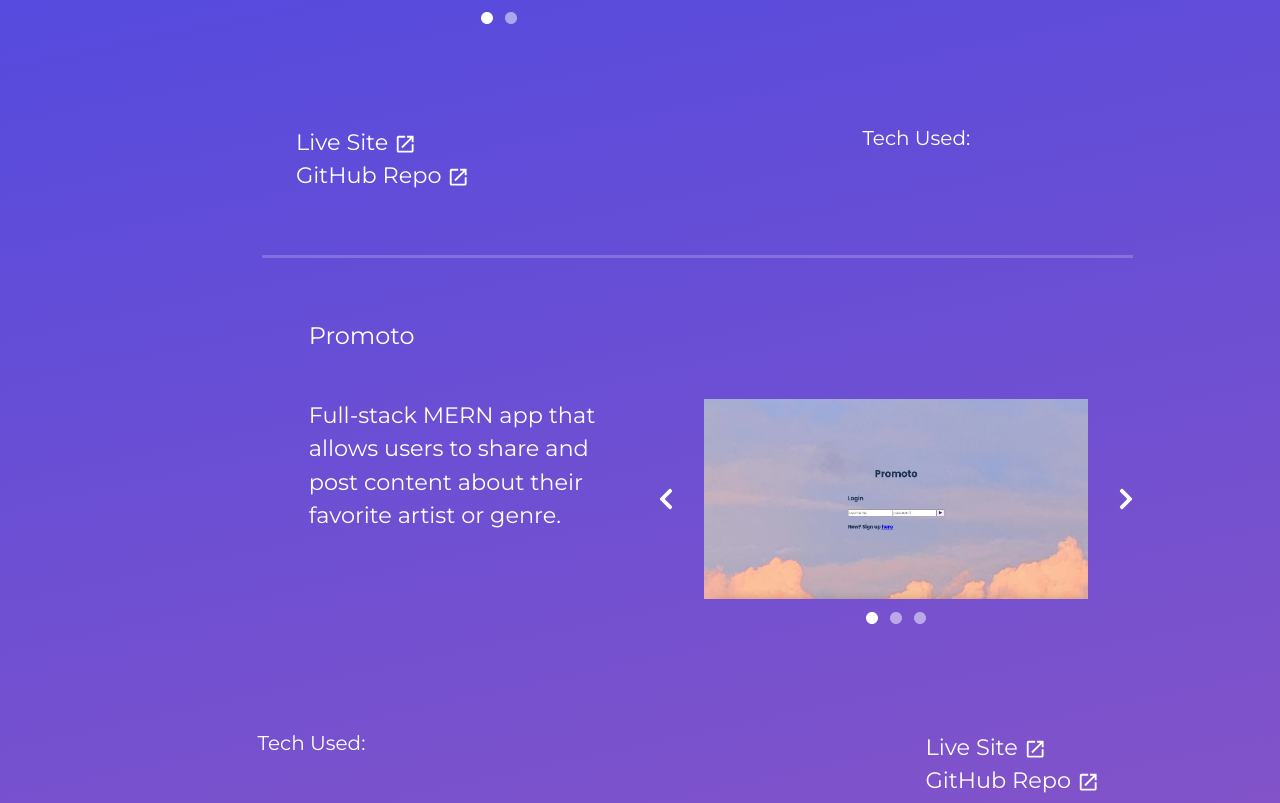
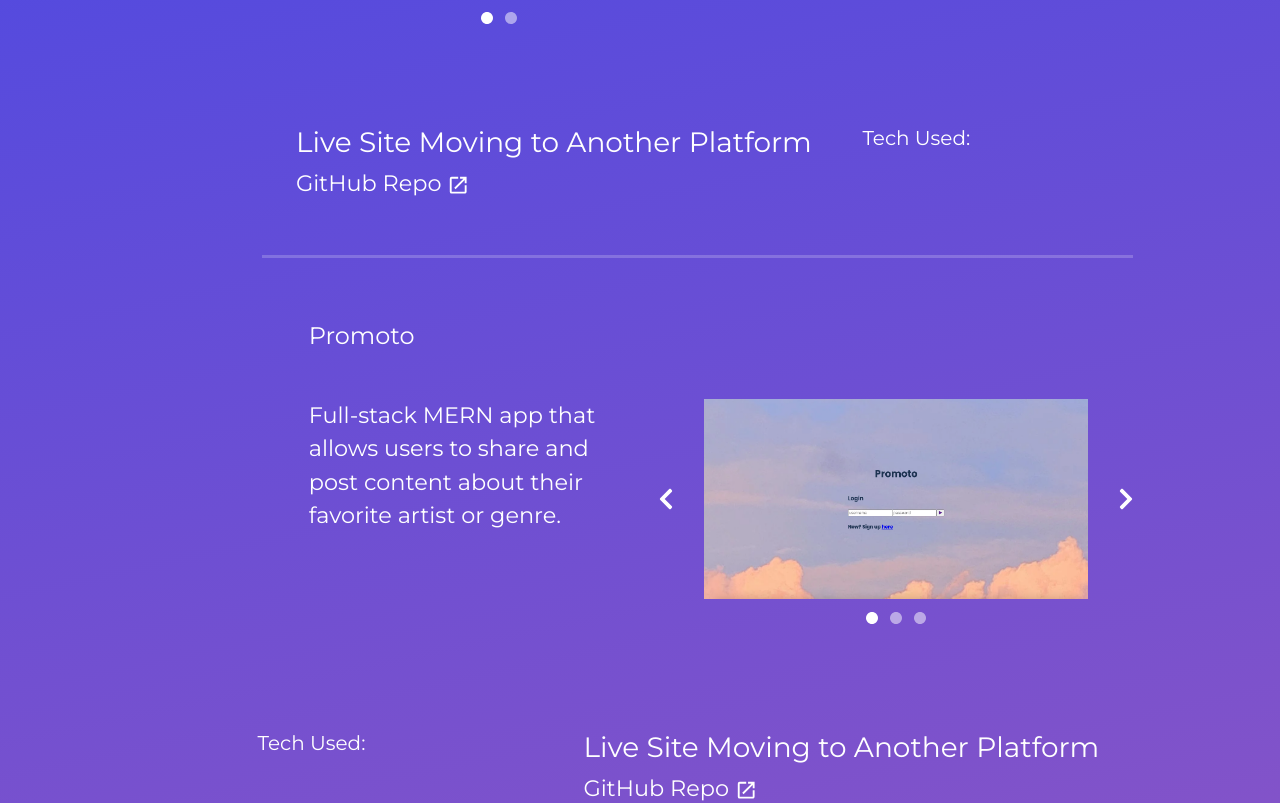
Before and after one commit to austinndo/portfolio, a React (Create React App) app: page / in a window 1280 px wide. Shown: the part 2189-2992 px from the top of the page. Built offline with nearby package versions, Linux system fonts and the light colour scheme; some icons are missing.

Commit message:
Updated page to reflect that some heroku hosted sites are currently unavailable for viewing

```diff
--- a/src/App.css
+++ b/src/App.css
@@ -1,5 +1,11 @@
 @import url('https://fonts.googleapis.com/css2?family=Montserrat&display=swap');
 @import url('https://fonts.googleapis.com/css2?family=Montserrat:wght@700&display=swap');
+
+/****** LIVE SITES DOWN, SWITCH FROM HEROKU *******/
+/* .temporaryHeroku  */
+/*******  *******/
+
+
 
 a {
   justify-content: space-between;
--- a/src/components/projects/promoto.js
+++ b/src/components/projects/promoto.js
@@ -106,13 +106,16 @@
           </ul>
         </div>
         <div className="ProjectLinksB">
-          <a
+          {/* <a
             href="https://promoto.herokuapp.com/promoto"
             target="_blank"
             rel="noopener noreferrer"
           >
-            Live Site <MdOutlineLaunch />
-          </a>
+            Live Site Currently Moving to New Platform
+          </a> */}
+          <h3 className="temporaryHeroku">
+            Live Site Moving to Another Platform
+          </h3>
           <a
             href="https://github.com/austinndo/promoto"
             target="_blank"
--- a/src/components/projects/rabido.js
+++ b/src/components/projects/rabido.js
@@ -67,13 +67,16 @@
 
       <div className="ProjectTechandLinks">
         <div className="ProjectLinksA">
-          <a
+          {/* <a
             href="https://rabido.herokuapp.com/feed"
             target="_blank"
             rel="noopener noreferrer"
           >
             Live Site <MdOutlineLaunch />
-          </a>
+          </a> */}
+          <h3 className="temporaryHeroku">
+            Live Site Moving to Another Platform
+          </h3>
           <a
             href="https://github.com/phicov/Rabido"
             target="_blank"
```
